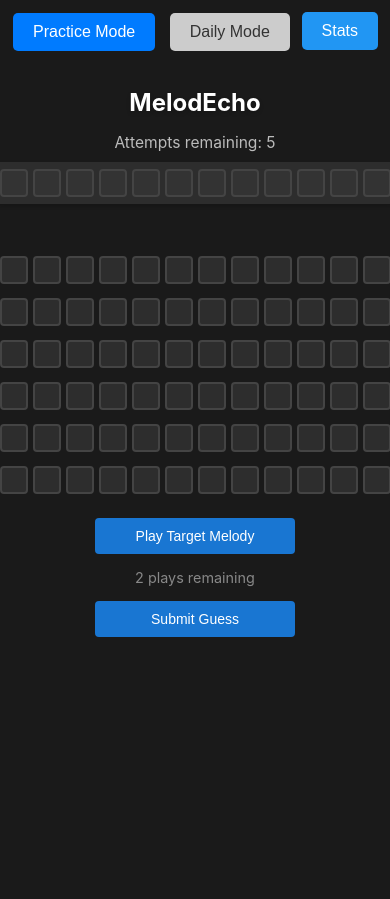
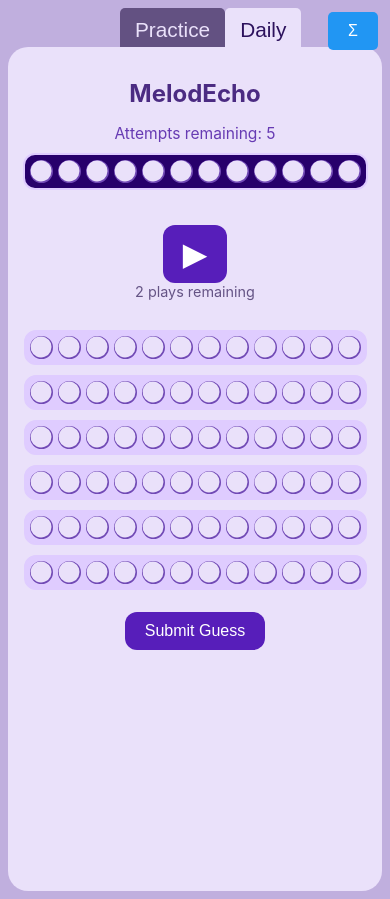
Before and after one commit to fractalkitty/melodEcho, a plain HTML site: page index.html in a window 390 px wide. Before the commit the page ends 844 px from the top, so only its background shows below. Drawn offline with nearby package versions, Linux system fonts and the light colour scheme; some packages are replaced by stand-ins of ours.

Commit message:
updating buttons

```diff
--- a/index.html
+++ b/index.html
@@ -14,20 +14,19 @@
   </head>
   <body>
     <div class="mode-toggle">
-      <button id="btn-practice" data-mode="practice" class="active">
-        Practice Mode
-      </button>
-      <button id="btn-daily" data-mode="daily">Daily Mode</button>
+      <button id="btn-practice" data-mode="practice">Practice</button>
+      <button id="btn-daily" data-mode="daily" class="active">Daily</button>
     </div>
     <div class="game-container">
       <h1>MelodEcho</h1>
       <div id="attempts">Attempts remaining: 5</div>
       <div id="test-keyboard"></div>
+
+      <button id="playTarget" class="game-button">&#9654;</button>
+      <div id="plays-remaining">2 plays remaining</div>
       <div class="note-spacer" style="height: 20px"></div>
       <div id="note-grid"></div>
       <div class="game-controls">
-        <button id="playTarget" class="game-button">Play Target Melody</button>
-        <div id="plays-remaining">2 plays remaining</div>
         <button id="submit" class="game-button">Submit Guess</button>
         <button id="newGame" class="game-button hidden">New Game</button>
       </div>
@@ -35,11 +34,11 @@
     </div>
     <!-- Share Button -->
     <button id="shareButton" class="share-button" style="display: none">
-      Share
+      <img src="share.svg" alt="Share" class="share-icon" />
     </button>
 
     <!-- Stats Button -->
-    <button id="statsButton" class="stats-button">Stats</button>
+    <button id="statsButton" class="stats-button">&Sigma;</button>
 
     <!-- Modal -->
     <div id="gameResultModal" class="modal">
--- a/script.js
+++ b/script.js
@@ -368,12 +368,12 @@ function playMelody(melody, highlightNotes = true) {
             const prevButton = document.getElementById(
               `button-${lastHighlightedRow}-${col}`
             );
-            prevButton.style.border = "2px solid #ccc";
+            prevButton.style.border = "2px solid #714ab5";
           }
         }
         for (let col = 0; col < 12; col++) {
           const button = document.getElementById(`button-${i}-${col}`);
-          button.style.border = "2px solid #2196F3";
+          button.style.border = "5px solid #eb5951";
         }
         lastHighlightedRow = i;
         await playNote(noteIndex);
@@ -397,7 +397,7 @@ function playMelody(melody, highlightNotes = true) {
           const button = document.getElementById(
             `button-${lastHighlightedRow}-${col}`
           );
-          button.style.border = "2px solid #ccc";
+          button.style.border = "2px solid #714ab5";
         }
       }
     }, 500);
@@ -444,6 +444,7 @@ function checkGuess() {
     if (gameMode === "daily") {
       saveDailyState();
       updateStats(true, attempts);
+      showShareModal();
     }
     document.getElementById("message").textContent = "You won! 🎉🎉🎉";
     document.getElementById("submit").disabled = true;
@@ -555,7 +556,7 @@ function resetGame() {
         for (let col = 0; col < 12; col++) {
           const button = document.getElementById(`button-${row}-${col}`);
           button.className = "note-button";
-          button.style.border = "2px solid #444";
+          button.style.border = "2px solid #714ab5";
         }
       }
 
--- a/style.css
+++ b/style.css
@@ -1,35 +1,41 @@
 body {
-  background-color: #1a1a1a;
-  color: #e0e0e0;
+  background-color: #c0afde;
+  color: #140829;
   font-family: -apple-system, BlinkMacSystemFont, "Segoe UI", Roboto, sans-serif;
   opacity: 1; /* Default fully visible */
   transition: opacity 0.5s ease; /* Smooth fade effect */
 }
-
-body.fade-out {
-  opacity: 0; /* Fade out */
+.mode-toggle {
+  display: flex;
+  margin: auto;
+  width: 150px;
 }
 .mode-toggle button {
   padding: 10px 20px;
   border: none;
-  background-color: #ccc;
-  color: #333;
+  background-color: #635182;
+  color: #eae1fa;
   cursor: pointer;
-  margin: 5px;
-  border-radius: 5px;
+  margin: auto;
+  margin-bottom: 0px;
+  font-size: 1.3em;
+  padding: 10px 15px 5px 15px;
+  border-radius: 5px 5px 0px 0px;
   transition: background-color 0.3s;
 }
 
 .mode-toggle button.active {
-  background-color: #007bff;
-  color: #fff;
+  background-color: #eae1fa;
+  color: #2c115c;
 }
 
-.mode-toggle button:hover {
-  background-color: #0056b3;
-  color: #fff;
+.mode-toggle button.active :hover {
+  background-color: #eb5951;
+  color: #eae1fa;
 }
 .game-container {
+  background: #eae1fa;
+  border-radius: 20px;
   display: flex;
   flex-direction: column;
   align-items: center;
@@ -37,73 +43,117 @@ body.fade-out {
   max-width: 100%;
   margin: 0 auto;
   box-sizing: border-box;
+  max-width: 800px;
+  height: 100vh;
 }
 
 .game-button:disabled {
-  background: #404040;
-  color: #666;
+  background: #666;
+  color: #eae1fa;
   cursor: not-allowed;
 }
 
 .note-row {
   display: flex;
-  gap: 4px;
+  gap: 2px;
   margin: 10px 0;
+  padding: 2px;
+  border: 2px solid #dfccff;
+  background: #dfccff;
+  border-radius: 12px;
 }
 
 .note-button {
   width: min(40px, 8vw);
   height: min(40px, 8vw);
-  border: 2px solid #444;
-  background: #2d2d2d;
-  color: #e0e0e0;
-  border-radius: 4px;
+  border: 2px solid #714ab5;
+  background: #714ab5;
+  color: #eae1fa;
+  border-radius: 50%; /* Ensures a perfect circle */
   cursor: pointer;
   transition: all 0.2s;
+  position: relative; /* Enables positioning of the pseudo-element */
+}
+
+.note-button::before {
+  content: "";
+  position: absolute;
+  top: 50%; /* Centers vertically */
+  left: 50%; /* Centers horizontally */
+  transform: translate(-50%, -50%) rotate(70deg); /* Centers and rotates */
+  width: 90%; /* Width of the ellipse relative to the circle */
+  height: 90%; /* Height of the ellipse relative to the circle */
+  background: #eae1fa; /* Matches the button's background */
+  border: 2px solid #eae1fa; /* Matches the button's border */
+  border-radius: 50%; /* Makes it an ellipse */
 }
 
 .note-button:hover {
-  background: #3d3d3d;
-  border-color: #555;
+  background: #eb5951;
+  border-color: #4b2b82;
+}
+
+.note-button:hover::before {
+  background: #eb5951;
+  border-color: #eb5951;
 }
 
 .note-button.selected {
-  background: #c1fbfa; /* Much lighter grey for selected state */
+  background: #4b2b82; /* Much lighter grey for selected state */
   color: white;
-  border-color: #999; /* Lighter border for selected state */
+  border-color: #4b2b82; /* Lighter border for selected state */
+}
+
+.note-button.selected::before {
+  content: "";
+  position: absolute;
+  top: 50%; /* Centers vertically */
+  left: 50%; /* Centers horizontally */
+  transform: translate(-50%, -50%) rotate(70deg); /* Centers and rotates */
+  width: 70%; /* Width of the ellipse relative to the circle */
+  height: 50%; /* Height of the ellipse relative to the circle */
+  background: #eae1fa; /* Matches the button's background */
+  border: 2px solid #eae1fa; /* Matches the button's border */
+  border-radius: 50%; /* Makes it an ellipse */
 }
 
 .note-button.correct {
   background: #40ce47;
   color: white;
-  border-color: #1b5e20;
+  border-color: #4b2b82;
   cursor: not-allowed;
+}
+.note-button.correct::before {
+  display: none;
 }
 
 .note-button.playing {
-  background: #1976d2;
+  background: #eb5951;
   color: white;
-  border-color: #1565c0;
+  border-color: #eb5951;
+}
+.note-button.playing::before {
+  display: none;
 }
 
 h1 {
   font-size: clamp(1.5rem, 5vw, 2.5rem);
   text-align: center;
-  color: #fff;
-  text-shadow: 0 2px 4px rgba(0, 0, 0, 0.2);
+  color: #4b2b82;
+  /* text-shadow: 0 2px 4px rgba(0, 0, 0, 0.2); */
 }
 
 #attempts,
 #plays-remaining {
   font-size: clamp(0.8rem, 4vw, 1.2rem);
   text-align: center;
-  color: #bbb;
+  color: #673bb3;
 }
 
 .game-controls {
-  margin: 20px;
+  margin: auto;
   display: flex;
-  gap: 10px;
+  gap: 5px;
   flex-direction: column;
   align-items: center;
 }
@@ -112,53 +162,41 @@ h1 {
   padding: 10px 20px;
   font-size: 16px;
   border: none;
-  border-radius: 4px;
-  background: #1976d2;
+  border-radius: 12px;
+  background: #571eba;
   color: white;
   cursor: pointer;
-  width: min(200px, 80vw);
-  font-size: clamp(14px, 3vw, 16px);
+  /* width: min(200px, 80vw); */
+
+  font-size: clamp(16px, 3vw, 20px);
   transition: background-color 0.2s;
 }
-
 .game-button:hover:not(:disabled) {
-  background: #1565c0;
+  background: #eb5951;
 }
-
+#playTarget {
+  font-size: 2em;
+  margin: 15px 0px 0px 0px;
+}
 #plays-remaining {
   font-size: 0.9em;
-  color: #888;
-  margin: 5px 0;
+  color: #655485;
+  margin: 0px;
 }
 
 .keyboard-row {
   margin-bottom: 20px;
-  padding: 10px;
-  background: #2d2d2d;
-  border-radius: 8px;
-  box-shadow: 0 2px 4px rgba(0, 0, 0, 0.2);
-}
-
-.test-button {
-  background: #333;
-  border: 2px solid #444;
-  color: #e0e0e0;
-}
-
-.test-button:hover {
-  background: #404040;
-}
-
-.test-button.playing {
-  background: #1976d2;
-  color: white;
-  border-color: #1565c0;
+  padding: 5px;
+  background: #27006b;
+  border-radius: 12px;
+  /* box-shadow: 0 2px 4px rgba(0, 0, 0, 0.2); */
 }
 
 /* Media query for small devices */
 @media (max-width: 600px) {
   .note-row {
     gap: 1px;
+    padding: 5px;
   }
 
   .note-button {
@@ -169,6 +207,7 @@ h1 {
 
   .keyboard-row {
     padding: 5px;
+    gap: 1px;
   }
 
   .game-controls {
@@ -178,10 +217,24 @@ h1 {
 }
 
 /* Media query for very small devices */
-@media (max-width: 350px) {
+@media (max-width: 450px) {
   .note-button {
-    width: 24px;
-    height: 24px;
+    width: 23px;
+    height: 23px;
+  }
+  .note-row {
+    gap: 1px;
+    padding: 2px;
+  }
+  .keyboard-row {
+    padding: 3px;
+    gap: 1px;
+  }
+  #play-me {
+    margin: -75px 0px 55px 0px;
+    padding: 0;
+    color: #eae1fa;
+    font-size: 0.9em;
   }
 }
 
@@ -236,7 +289,7 @@ button {
 }
 
 button:hover {
-  background-color: #f0f0f0;
+  background-color: #eb5951;
 }
 
 /* Message styling */
@@ -263,31 +316,37 @@ button:hover {
 }
 
 .stats-button:hover {
-  background-color: #1e88e5;
+  background-color: #eb5951;
 }
 .share-text {
   white-space: pre-wrap;
   font-family: monospace;
   margin: 15px 0;
   padding: 10px;
-  background: #404040;
+  background: #ccd7cd;
   border-radius: 4px;
 }
 .share-button {
   position: fixed;
   top: 60px;
   right: 10px;
-  padding: 10px 20px;
+  padding: 5px;
   font-size: 16px;
-  background-color: #2196f3;
+  background-color: #6113e8;
   color: #fff;
   border: none;
   border-radius: 5px;
   cursor: pointer;
 }
+.share-icon {
+  width: 32px; /* Scales the SVG relative to the button size */
+  height: auto; /* Maintains the aspect ratio of the icon */
+  pointer-events: none; /* Prevents interaction with the SVG */
+  color: #fff;
+}
 
 .share-button:hover {
-  background-color: #1e88e5;
+  background-color: #eb5951;
 }
 
 #closeModalButton {
@@ -300,7 +359,7 @@ button:hover {
   cursor: pointer;
 }
 #closeModalButton:hover {
-  background-color: #1e88e5;
+  background-color: #eb5951;
 }
 
 #copyToClipboardButton {
@@ -313,7 +372,7 @@ button:hover {
   cursor: pointer;
 }
 #copyToClipboardButton:hover {
-  background-color: #1e88e5;
+  background-color: #eb5951;
 }
 .stats-grid {
   display: grid;
```
Also changed, not shown: share.svg (added).
